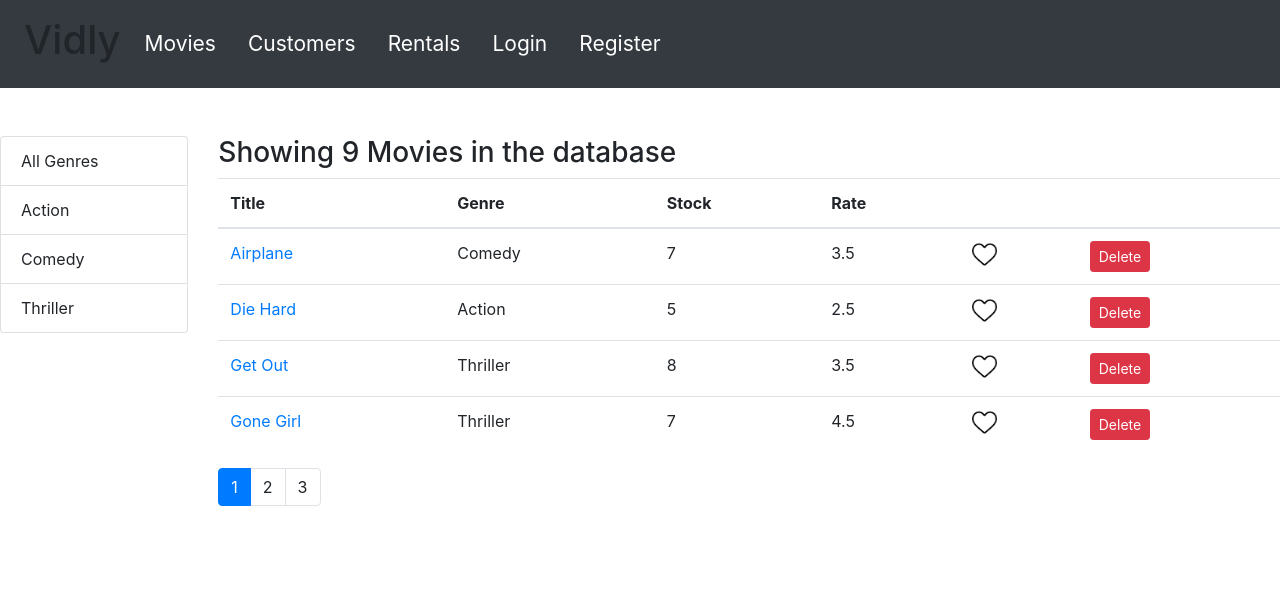
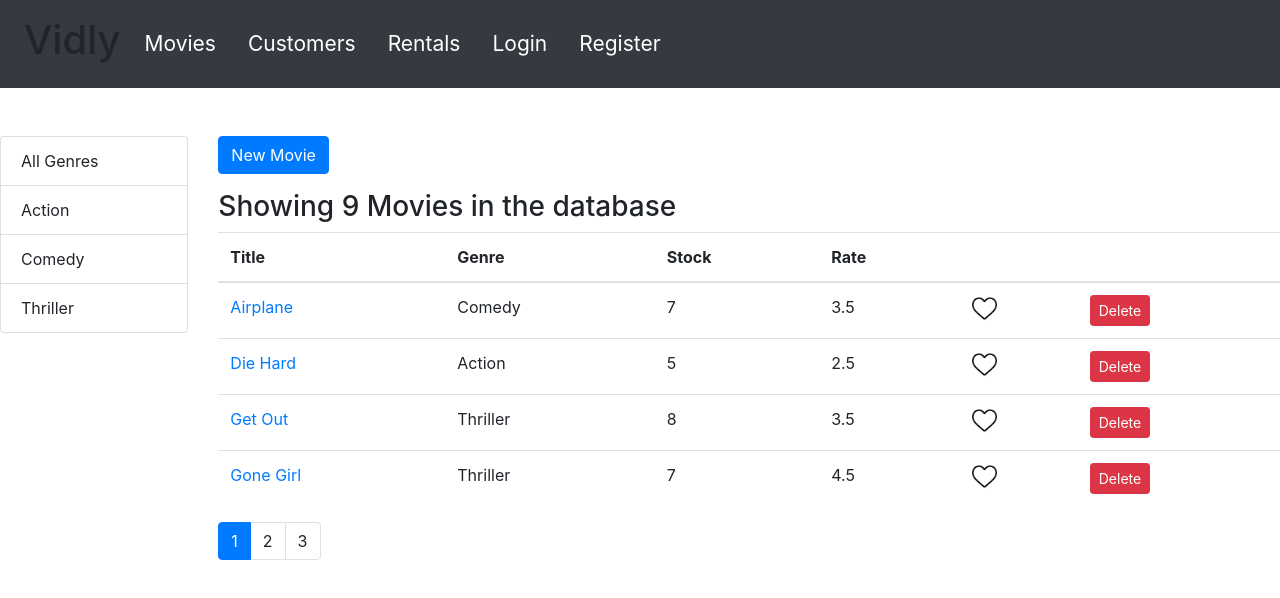
Before and after one commit to nichols20/vidly, a React (Create React App) app: page /Movies in a window 1280 px wide. Shown: the top 598 px of the page. Built offline with nearby package versions, Linux system fonts and the light colour scheme.

Commit message:
created&added link to new movie form

```diff
--- a/src/App.js
+++ b/src/App.js
@@ -9,6 +9,7 @@ import MovieForm from "./services/movieform";
 import NotFound from "./services/common/notfound";
 import LoginForm from "./services/common/loginform";
 import RegisterForm from "./services/common/registerform";
+import NewMovie from "./services/common/newmovie";
 
 function App() {
   return (
@@ -22,6 +23,7 @@ function App() {
           <Route path="/Rentals" component={Rentals} />
           <Route path="/Customers" component={Customers} />
           <Route path="/not-found" component={NotFound} />
+          <Route path="/Movies/new" component={NewMovie} />
           <Route path="/Movies/:id" component={MovieForm} />
           <Route path="/Movies" component={Movies} />
           <Redirect exact from="/" to="/movies" />
--- /dev/null
+++ b/src/services/common/newmovie.jsx
@@ -0,0 +1,12 @@
+import React from "react";
+import Joi from "joi-browser";
+import Form from "./form";
+
+class NewMovie extends Form {
+  state = {};
+  render() {
+    return <h1>New Movie</h1>;
+  }
+}
+
+export default NewMovie;
--- a/src/services/movies.jsx
+++ b/src/services/movies.jsx
@@ -1,27 +1,27 @@
-import React, {Component} from 'react'
-import {getMovies} from './fakeMovieService'
-import { getGenres } from './fakeGenreService'
-import MoviesTable from './moviesTable'
-import Pagination from './common/pagination'
-import { Paginate } from './utilities/paginate'
-import Filter from './common/filtering'
-import _ from 'lodash'
+import React, { Component } from "react";
+import { getMovies } from "./fakeMovieService";
+import { getGenres } from "./fakeGenreService";
+import MoviesTable from "./moviesTable";
+import Pagination from "./common/pagination";
+import { Paginate } from "./utilities/paginate";
+import Filter from "./common/filtering";
+import _ from "lodash";
+import { Link } from "react-router-dom";
 
-class Movies extends Component{
-    state ={
+class Movies extends Component {
+  state = {
     movies: [],
     genres: [],
     currentPage: 1,
     pageSize: 4,
     originalMovies: getMovies(),
-        sortColumn: {path: 'title', order: 'asc'}
+    sortColumn: { path: "title", order: "asc" },
+  };
 
-    }
+  componentDidMount() {
+    const genres = [{ name: "All Genres" }, ...getGenres()];
 
-    componentDidMount(){
-      const genres = [{name: 'All Genres'}, ...getGenres()]
-
-      this.setState({ movies: getMovies(), genres})
+    this.setState({ movies: getMovies(), genres });
   }
 
   clickedDelete = (movie) => {
@@ -33,27 +33,27 @@ class Movies extends Component{
         the .filter method which passes each object to m._id except for the selected object to be deleted. we then use the
         this.setState method to ynamically change the state object and reassign the movies object to newMovies which is the
         newly iterated Array. */
-        const newMovies = this.state.movies.filter(m => m._id !== movie._id)
-        this.setState({movies: newMovies})
-      }
+    const newMovies = this.state.movies.filter((m) => m._id !== movie._id);
+    this.setState({ movies: newMovies });
+  };
 
   //this.state was appearing undefined for the like function because I did not bind the function to the this keyword
   //I solved this bug by converting the function into an arrow function
   handleLike = (movie) => {
-        const movies = [...this.state.movies]
-        const index = movies.indexOf(movie)
-        movies[index] = {...movie}
-        movies[index].Liked = !movies[index].Liked
-        this.setState({movies})
-      }
+    const movies = [...this.state.movies];
+    const index = movies.indexOf(movie);
+    movies[index] = { ...movie };
+    movies[index].Liked = !movies[index].Liked;
+    this.setState({ movies });
+  };
 
-      handlePageChange = page => {
-        this.setState({currentPage: page})
-      }
+  handlePageChange = (page) => {
+    this.setState({ currentPage: page });
+  };
 
   handleFilter = (genre) => {
     //sets currentpage to 1 so movies filter and render even if user is on third page
-        this.setState({ selectedGenre: genre, currentPage: 1});
+    this.setState({ selectedGenre: genre, currentPage: 1 });
     /*
         if (genre === 'all'){
           let movies = this.state.originalMovies
@@ -64,19 +64,22 @@ class Movies extends Component{
         const movies = moviesHolder.filter(movie => movie.genre.name === genre)
         this.setState({movies})
         */
-      }
+  };
 
   //this function will take the sortColumn parameter passed from moviestable then set the state of the old sortColumn
   //to the newly passed one
-      handleSort = sortColumn => {
-
-        this.setState({ sortColumn })
-
-      }
-
+  handleSort = (sortColumn) => {
+    this.setState({ sortColumn });
+  };
 
   getPagedData = () => {
-        const {pageSize, currentPage, movies: allMovies, selectedGenre, sortColumn} = this.state
+    const {
+      pageSize,
+      currentPage,
+      movies: allMovies,
+      selectedGenre,
+      sortColumn,
+    } = this.state;
 
     /* In my previous implementation of the filter method I filtered movies by setting the state with only movies whose
        genre was selected. it worked however I need to practice to stay away from using the set method as much as possible
@@ -87,33 +90,42 @@ class Movies extends Component{
        filtering doesn't create an old state like I had made it do before the movies will stay deleted and not reappear after
        deleting like it was before. overall the exercise was not too hard creating the filter tabs was easy however
        my most trouble was with creating the function */
-       const filtered = selectedGenre && selectedGenre._id ? allMovies.filter(m => m.genre._id === selectedGenre._id) : allMovies
+    const filtered =
+      selectedGenre && selectedGenre._id
+        ? allMovies.filter((m) => m.genre._id === selectedGenre._id)
+        : allMovies;
 
-       const sorted = _.orderBy(filtered, [sortColumn.path], [sortColumn.order])
+    const sorted = _.orderBy(filtered, [sortColumn.path], [sortColumn.order]);
     //movies equals the new array processed by the Paginate module, this object is updated each time a new page tab is clicked
-       const movies = Paginate(sorted, currentPage, pageSize)
+    const movies = Paginate(sorted, currentPage, pageSize);
 
-       return {totalCount: filtered.length, data: movies}
-      }
+    return { totalCount: filtered.length, data: movies };
+  };
 
-    render(){
+  render() {
     /* Destructured this.state.movies.length to count then created if statement to illustrate how many movies there were in the
       database and if none were present another iteration would appear */
-      const {length: count} = this.state.movies
+    const { length: count } = this.state.movies;
 
-      const {pageSize, currentPage, genres, sortColumn} = this.state
+    const { pageSize, currentPage, genres, sortColumn } = this.state;
 
-      if (count === 0) return <h3>There are no movies in the Database.</h3>
+    if (count === 0) return <h3>There are no movies in the Database.</h3>;
 
-      const {totalCount, data: movies} = this.getPagedData()
+    const { totalCount, data: movies } = this.getPagedData();
     return (
       <div className="row">
-
         <div className="col-2">
-                 <Filter selectedItem={this.state.selectedGenre} genres={genres} handleFilter={this.handleFilter}/>
+          <Filter
+            selectedItem={this.state.selectedGenre}
+            genres={genres}
+            handleFilter={this.handleFilter}
+          />
         </div>
 
         <div className="col">
+          <Link className="btn btn-primary mb-3" to="/Movies/new">
+            New Movie
+          </Link>
 
           <h3>Showing {totalCount} Movies in the database</h3>
 
@@ -132,7 +144,6 @@ class Movies extends Component{
             onPageChange={this.handlePageChange}
           />
         </div>
-
       </div>
     );
   }
```
Lines whose indentation alone changed are shown as unchanged.
